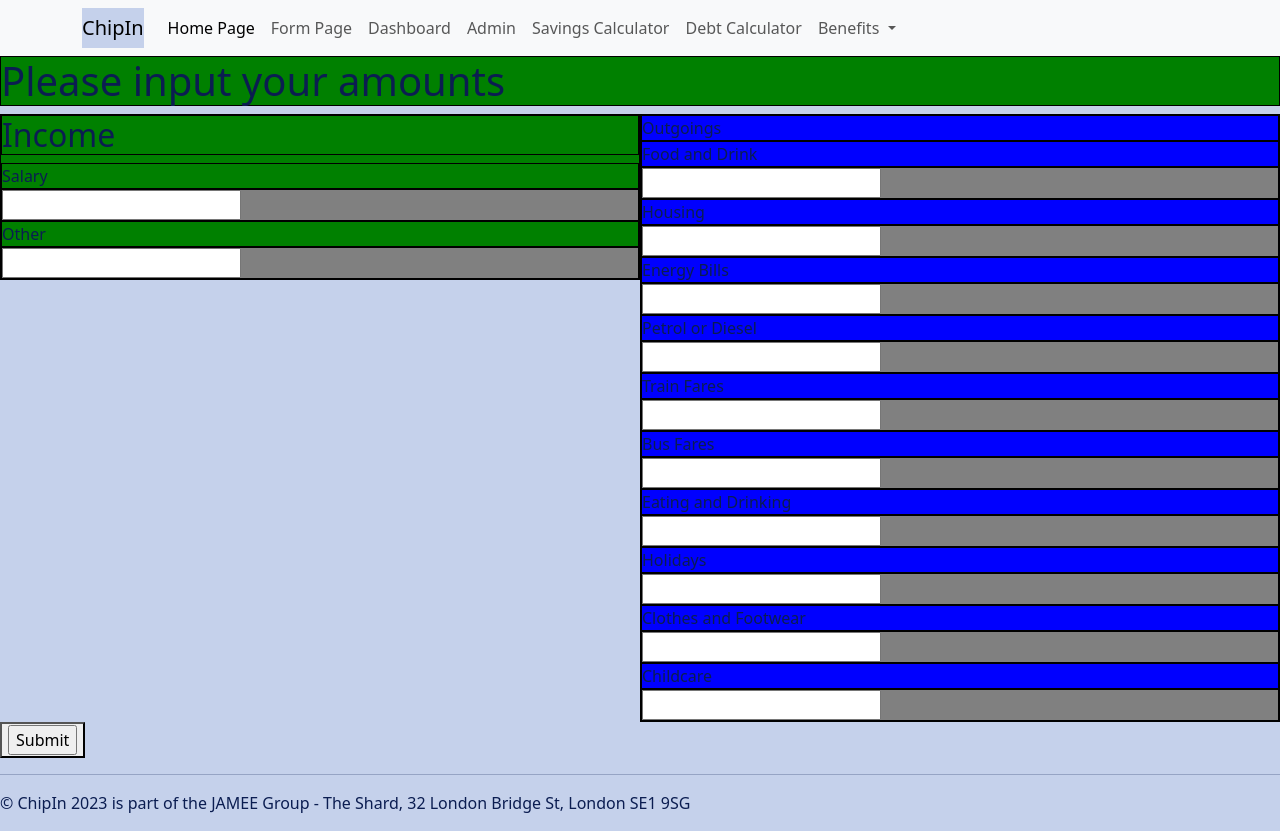
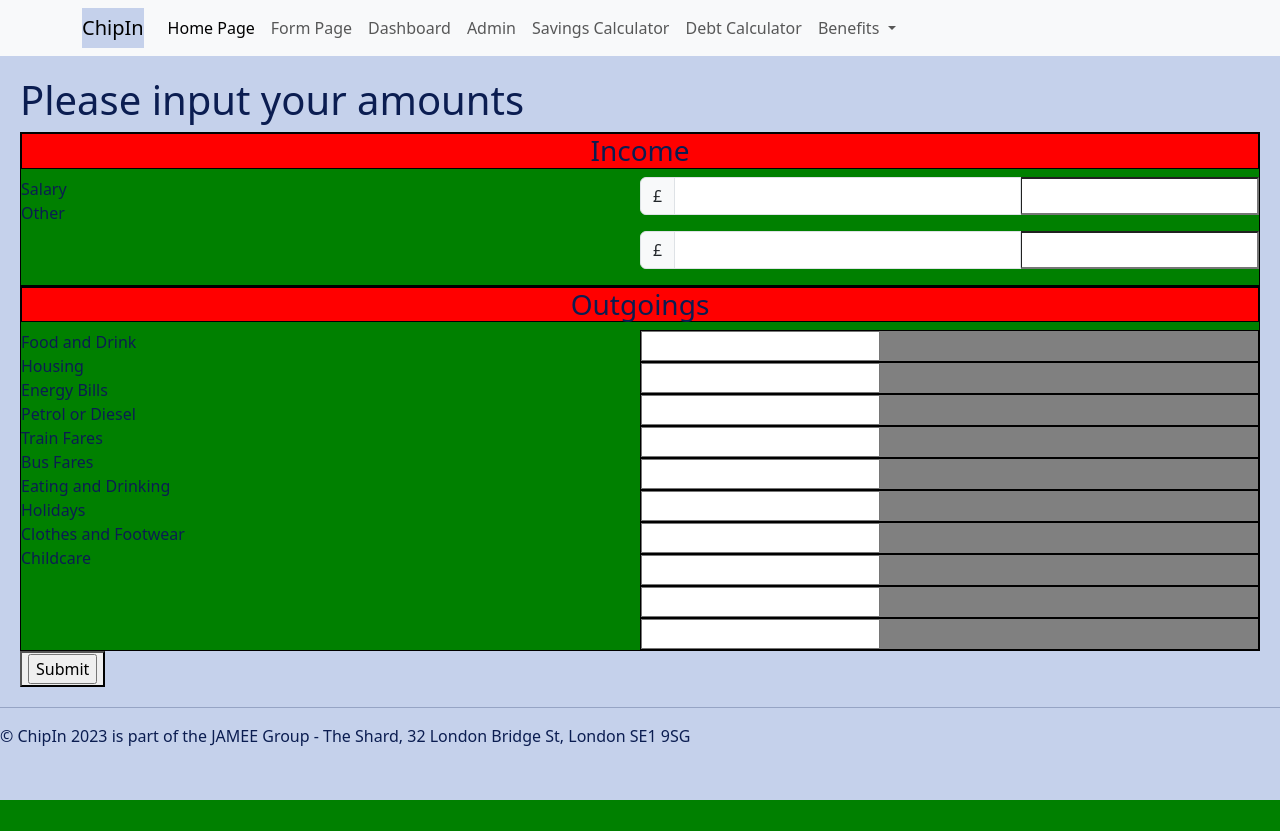
Before and after one commit to annwyl21/jamee, a Flask app: page /form in a window 1280 px wide. After the commit the page ends 800 px from the top, so only its background shows below. Run offline with Flask 3, Linux system fonts and the light colour scheme.

Commit message:
EB split page in 2 main divs

```diff
--- a/application/static/styles/styles.css
+++ b/application/static/styles/styles.css
@@ -10,6 +10,10 @@ table, th, td {
   }
 
 /* form page styling starts */
+form {
+    margin: 20px;
+}
+
 .form-container {
     width: 100%;
     display: inline-block;
@@ -18,35 +22,36 @@ table, th, td {
 .income-container {
     border: 1px solid black;
     background-color: green;
+
+}
+
+.form-label {
     width: 50%;
-    /* height: 100px; */
     float: left;
 }
 
-.income {
+.form-input {
+    margin-left: 50%;
+}
+
+h3 {
     border: 1px solid black;
-    background-color: green;
+    background-color: red;
+    text-align: center;
 }
 
 .outgoings-container {
     border: 1px solid black;
     background-color: green;
-    margin-left: 50%;
-}
-
-.outgoings {
-    border: 1px solid black;
-    background-color: blue;
 }
 
 .button {
     border: 1px solid black;
-    background-color: grey;
+    background-color: aqua;
 }
 
 .input-box {
     border: 1px solid black;
     background-color: grey;
 }
-
 /* form page styling ends */
--- a/application/templates/form.html
+++ b/application/templates/form.html
@@ -7,53 +7,59 @@
     <form method="post">
     {{ form.hidden_tag() }}
 
-    <h1 class="income">Please input your amounts</h1>
+    <h1 class="green">Please input your amounts</h1>
 
     <div class="income-container">
-        <h2 class="income">Income</h2>
+      <h3>Income</h3>
 
+      <div class="form-label">
         <div class="income">{{ form.salary.label }}</div>
+        <div class="income">{{ form.other.label }}</div>
+      </div>
 
-        <div class="input-box">{{ form.salary }}</div>
+      <div class="form-input">
+        <div class="input-group mb-3">
+          <span class="input-group-text">£</span>
+          <input type="text" class="form-control" aria-label="Amount (to the nearest dollar)"> {{ form.salary }}
+        </div>
+        <div class="input-group mb-3">
+          <span class="input-group-text">£</span>
+          <input type="text" class="form-control" aria-label="Amount (to the nearest dollar)"> {{ form.other }}
+        </div>
+        <!-- <div class="input-box">{{ form.salary }}</div>
+        <div class="input-box">{{ form.other }}</div> -->
+      </div>
 
-        <div class="income">{{ form.other.label }}</div>
-
-        <div class="input-box">{{ form.other }}</div>
     </div>
 
     <div class="outgoings-container">
-        <div class="outgoings">Outgoings</div>
+      <h3>Outgoings</h3>
 
+      <div class="form-label">
         <div class="outgoings">{{ form.food_drink.label }}</div>
+        <div class="outgoings">{{ form.housing.label }}</div>
+        <div class="outgoings">{{ form.energy.label }}</div>
+        <div class="outgoings">{{ form.petrol.label }}</div>
+        <div class="outgoings">{{ form.train.label }}</div>
+        <div class="outgoings">{{ form.bus.label }}</div>
+        <div class="outgoings">{{ form.eating.label }}</div>
+        <div class="outgoings">{{ form.holidays.label }}</div>
+        <div class="outgoings">{{ form.clothes.label }}</div>
+        <div class="outgoings">{{ form.childcare.label }}</div>
+      </div>
 
+      <div class="form-input">
         <div class="input-box">{{ form.food_drink }}</div>
-
-        <div class="outgoings">{{ form.housing.label }}</div>
         <div class="input-box">{{ form.housing }}</div>
-
-        <div class="outgoings">{{ form.energy.label }}</div>
         <div class="input-box">{{ form.energy }}</div>
-
-        <div class="outgoings">{{ form.petrol.label }}</div>
         <div class="input-box">{{ form.petrol }}</div>
-
-        <div class="outgoings">{{ form.train.label }}</div>
         <div class="input-box">{{ form.train }}</div>
-
-        <div class="outgoings">{{ form.bus.label }}</div>
         <div class="input-box">{{ form.bus }}</div>
-
-        <div class="outgoings">{{ form.eating.label }}</div>
         <div class="input-box">{{ form.eating }}</div>
-
-        <div class="outgoings">{{ form.holidays.label }}</div>
         <div class="input-box">{{ form.holidays }}</div>
-
-        <div class="outgoings">{{ form.clothes.label }}</div>
         <div class="input-box">{{ form.clothes }}</div>
-
-        <div class="outgoings">{{ form.childcare.label }}</div>
         <div class="input-box">{{ form.childcare }}</div>
+      </div>
     </div>
 
     <button>{{ form.submit }}</button>
```
